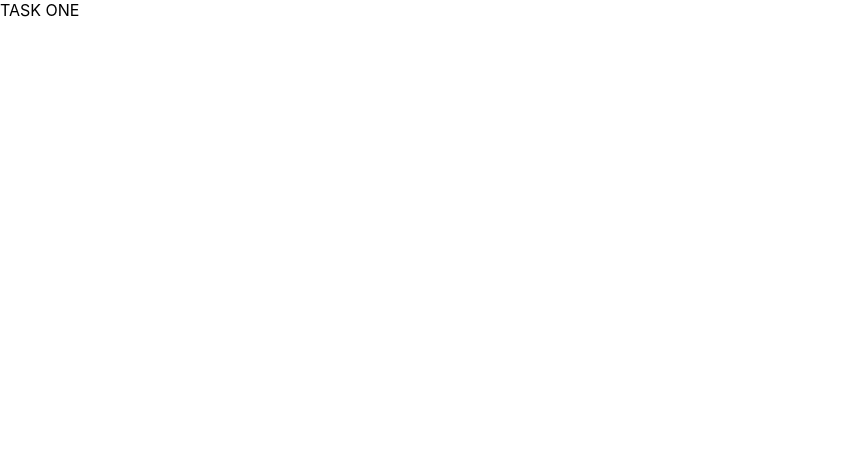
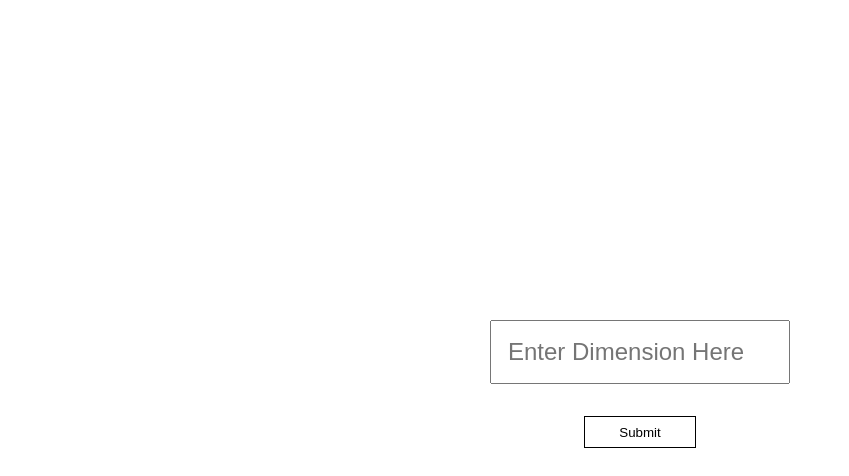
Before and after one commit to ryandiaz1087/DRVD_task_one, a React (Create React App) app: page / in a window 1280 px wide. Shown: the top 476 px of the page, without its empty margins (0-849 px from the left). Built offline with nearby package versions, Linux system fonts and the light colour scheme.

Commit message:
modular form components implemented (FormButton, FormInput, Form)

```diff
--- a/src/App.js
+++ b/src/App.js
@@ -1,10 +1,13 @@
 import React from 'react';
-// import styles from './App.module.css';
+import Form from './components/form/Form';
+import CheckerBoard from './components/checkerBoard/CheckerBoard';
+import styles from './App.module.css';
 
 function App() {
   return (
-    <div className="App">
-        TASK ONE
+    <div className={styles.container}>
+        <Form />
+        {/* <CheckerBoard /> */}
     </div>
   );
 }
--- a/src/App.module.css
+++ b/src/App.module.css
@@ -1,38 +1,8 @@
-.App {
-  text-align: center;
-}
-
-.App-logo {
-  height: 40vmin;
-  pointer-events: none;
-}
-
-@media (prefers-reduced-motion: no-preference) {
-  .App-logo {
-    animation: App-logo-spin infinite 20s linear;
-  }
-}
-
-.App-header {
-  background-color: #282c34;
-  min-height: 100vh;
+.container {
   display: flex;
   flex-direction: column;
   align-items: center;
   justify-content: center;
-  font-size: calc(10px + 2vmin);
-  color: white;
+  height: 100vh;
+  width: 100vw;
 }
-
-.App-link {
-  color: #61dafb;
-}
-
-@keyframes App-logo-spin {
-  from {
-    transform: rotate(0deg);
-  }
-  to {
-    transform: rotate(360deg);
-  }
-}
--- /dev/null
+++ b/src/components/checkerBoard/CheckerBoard.js
@@ -0,0 +1,9 @@
+import React from 'react';
+
+const CheckerBoard = () => {
+  return (
+    <div />
+  );
+}
+
+export default CheckerBoard;
--- /dev/null
+++ b/src/components/form/Form.js
@@ -0,0 +1,19 @@
+import React, { useState } from 'react';
+import FormInput from './FormInput';
+import FormButton from './FormButton';
+import styles from './Form.module.css';
+
+const Form = () => {
+  const [dimension, setDimension] = useState();
+
+
+
+  return (
+    <div className={styles.formContainer}>
+      <FormInput placeholder="Enter Dimension Here" value={dimension} onChange={setDimension} />
+      <FormButton />
+    </div>
+  );
+}
+
+export default Form;
--- /dev/null
+++ b/src/components/form/Form.module.css
@@ -0,0 +1,6 @@
+.formContainer {
+  width: 300px;
+  display: flex;
+  flex-direction: column;
+  align-items: center;
+}
--- /dev/null
+++ b/src/components/form/FormButton.js
@@ -0,0 +1,14 @@
+import React from 'react';
+import styles from './FormButton.module.css';
+
+const FormButton = () => {
+  return (
+    <div className={styles.btnContainer}>
+      <button className={styles.btn} type="submit">
+        Submit
+      </button>
+    </div>
+  );
+}
+
+export default FormButton;
--- /dev/null
+++ b/src/components/form/FormButton.module.css
@@ -0,0 +1,15 @@
+.btnContainer {
+  display: flex;
+  justify-self: center;
+  align-items: center;
+  width: auto;
+}
+
+.btn {
+  margin: 2rem;
+  height: 2rem;
+  width: 7rem;
+  cursor: pointer;
+  background: none;
+  border: 1px solid black;
+}
--- /dev/null
+++ b/src/components/form/FormInput.js
@@ -0,0 +1,14 @@
+import React from 'react';
+import styles from './FormInput.module.css';
+
+const FormInput = ({ value, onChange, placeholder }) => {
+  return (
+    <input
+    className={styles.input}
+    placeholder={placeholder}
+    value={value}
+    onChange={(e) => onChange(e.target.value)} />
+  );
+}
+
+export default FormInput;
--- /dev/null
+++ b/src/components/form/FormInput.module.css
@@ -0,0 +1,5 @@
+.input {
+  width: 100%;
+  padding: 1rem;
+  font-size: 1.5rem;
+}
```
Also changed, not shown: src/components/checkerBoard/CheckerCell.js (added, +7 -0 lines).
